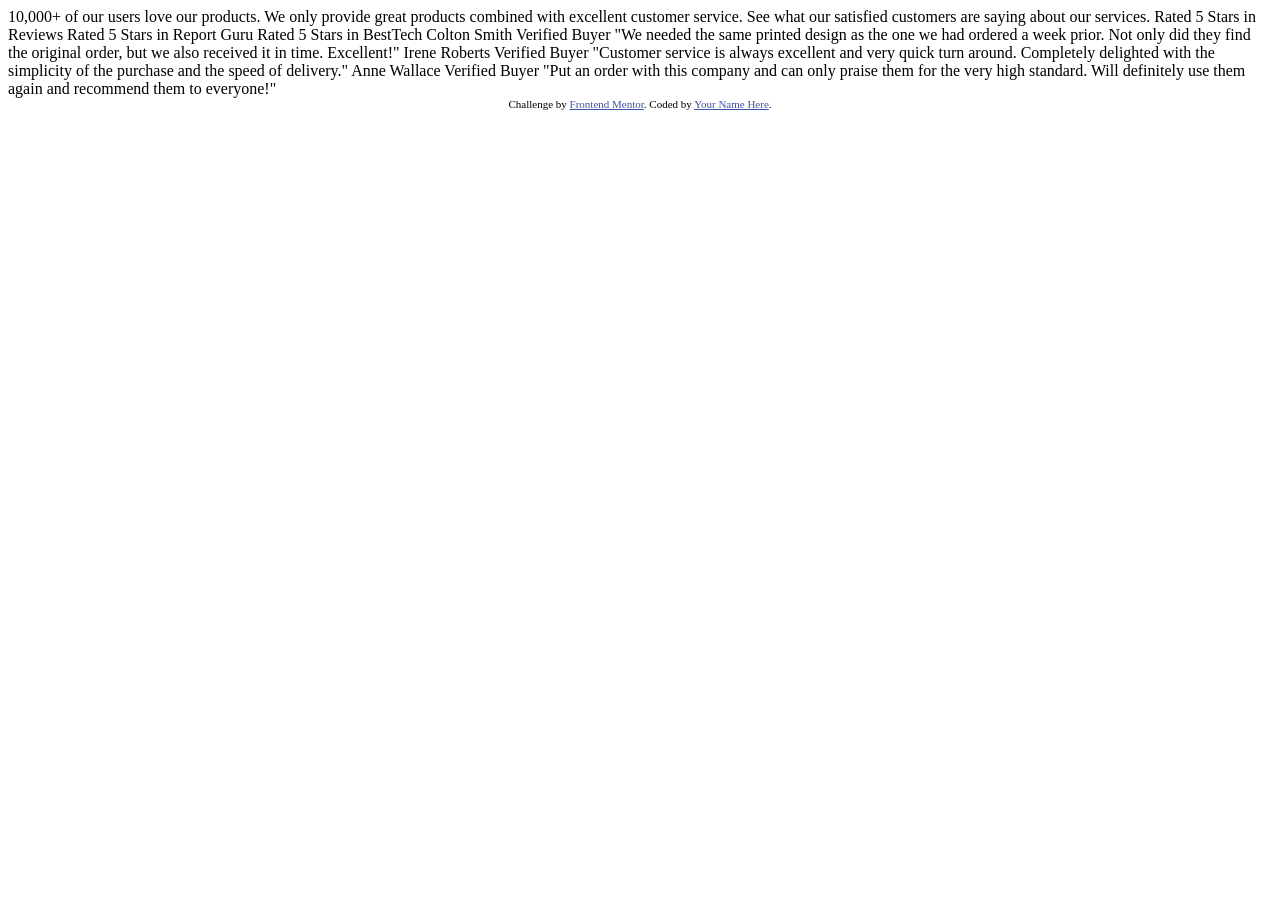
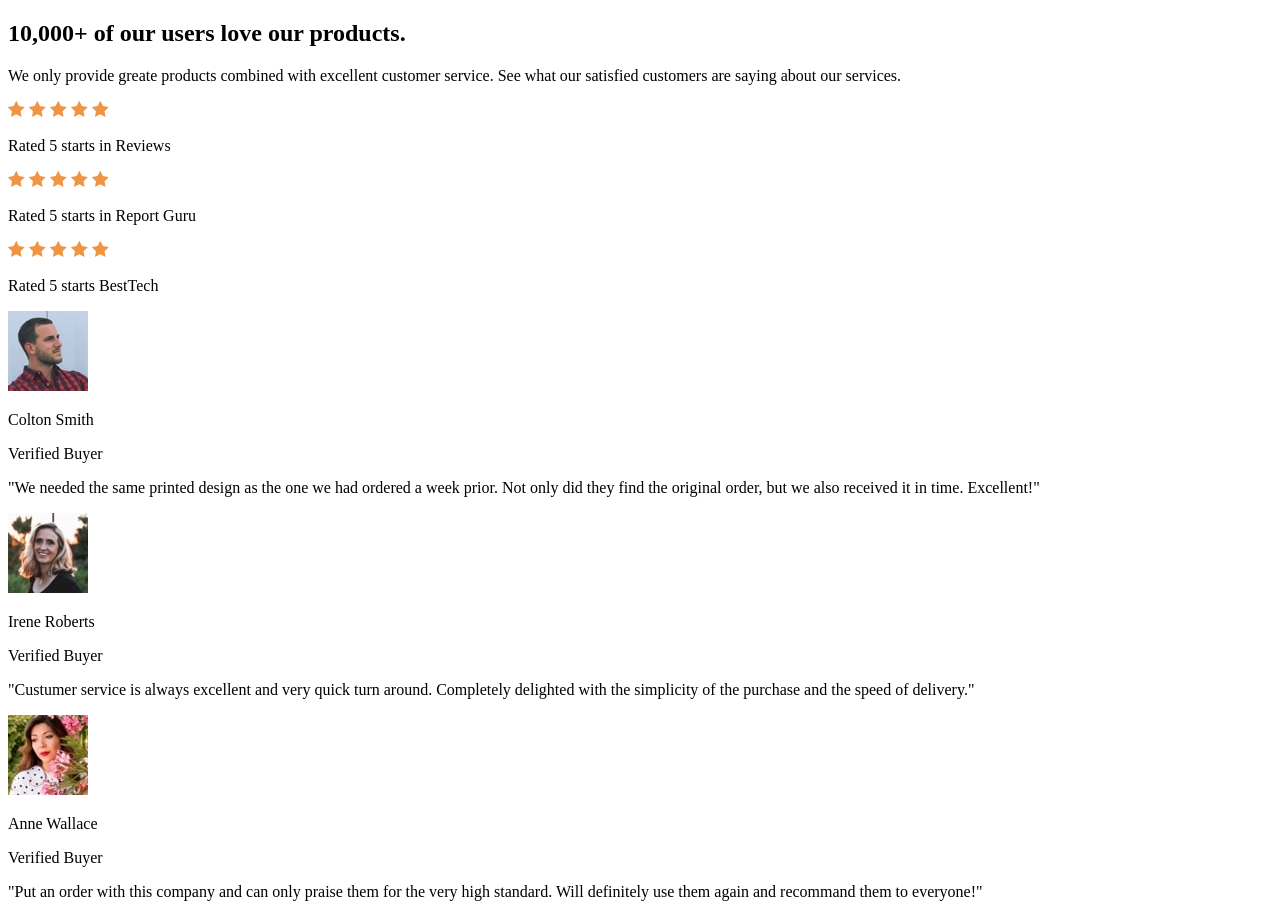
Before and after one commit to fayiz770/social-proof-section-master, a plain HTML site: page index.html in a window 1280 px wide. Before the commit the page ends 800 px from the top, so only its background shows below. Drawn offline with Linux system fonts and the light colour scheme.

Commit message:
the html phase finished

```diff
--- a/index.html
+++ b/index.html
@@ -3,8 +3,6 @@
   <head>
     <meta charset="UTF-8" />
     <meta name="viewport" content="width=device-width, initial-scale=1.0" />
-    <!-- displays site properly based on user's device -->
-
     <link
       rel="icon"
       type="image/png"
@@ -12,50 +10,92 @@
       href="./images/favicon-32x32.png"
     />
 
-    <title>Frontend Mentor | Social proof section</title>
-
-    <!-- Feel free to remove these styles or customise in your own stylesheet 👍 -->
-    <style>
-      .attribution {
-        font-size: 11px;
-        text-align: center;
-      }
-      .attribution a {
-        color: hsl(228, 45%, 44%);
-      }
-    </style>
+    <title>Social proof section</title>
   </head>
   <body>
-    10,000+ of our users love our products.
-
-    We only provide great products combined with excellent customer service.
-    See what our satisfied customers are saying about our services.
-
-    Rated 5 Stars in Reviews
-    Rated 5 Stars in Report Guru
-    Rated 5 Stars in BestTech
-
-    Colton Smith
-    Verified Buyer
-    "We needed the same printed design as the one we had ordered a week prior.
-    Not only did they find the original order, but we also received it in time.
-    Excellent!"
-
-    Irene Roberts
-    Verified Buyer
-    "Customer service is always excellent and very quick turn around. Completely
-    delighted with the simplicity of the purchase and the speed of delivery."
-
-    Anne Wallace
-    Verified Buyer
-    "Put an order with this company and can only praise them for the very high
-    standard. Will definitely use them again and recommend them to everyone!"
-
-    <div class="attribution">
-      Challenge by
-      <a href="https://www.frontendmentor.io?ref=challenge" target="_blank"
-        >Frontend Mentor</a
-      >. Coded by <a href="#">Your Name Here</a>.
-    </div>
+    <article class="article">
+      <h1 class="title">
+        10,000+ of our users love our products.
+      </h1>
+      <p class="text">
+        We only provide greate products combined with excellent customer service.
+        See what our satisfied customers are saying about our services.
+      </p>
+      <div class="rate">
+        <div class="stars">
+          <img src="images/icon-star.svg" alt="icon-star">
+          <img src="images/icon-star.svg" alt="icon-star">
+          <img src="images/icon-star.svg" alt="icon-star">
+          <img src="images/icon-star.svg" alt="icon-star">
+          <img src="images/icon-star.svg" alt="icon-star">
+        </div>
+        <p class="rate-text">
+          Rated 5 starts in Reviews
+        </p>
+      </div>
+      <div class="rate">
+        <div class="stars">
+          <img src="images/icon-star.svg" alt="icon-star">
+          <img src="images/icon-star.svg" alt="icon-star">
+          <img src="images/icon-star.svg" alt="icon-star">
+          <img src="images/icon-star.svg" alt="icon-star">
+          <img src="images/icon-star.svg" alt="icon-star">
+        </div>
+        <p class="rate-text">
+          Rated 5 starts in Report Guru
+        </p>
+      </div>
+      <div class="rate">
+        <div class="stars">
+          <img src="images/icon-star.svg" alt="icon-star">
+          <img src="images/icon-star.svg" alt="icon-star">
+          <img src="images/icon-star.svg" alt="icon-star">
+          <img src="images/icon-star.svg" alt="icon-star">
+          <img src="images/icon-star.svg" alt="icon-star">
+        </div>
+        <p class="rate-text">
+          Rated 5 starts BestTech
+        </p>
+      </div>
+      <div class="card">
+        <div class="profile">
+          <img src="images/image-colton.jpg" alt="image-colton">
+          <div class="profile-info">
+            <p class="full-name">Colton Smith</p>
+            <p class="verified">Verified Buyer</p>
+          </div>
+        </div>
+        <p class="profile-text">
+          "We needed the same printed design as the one we had ordered a week prior.
+           Not only did they find the original order, but we also received it in time. Excellent!"
+        </p>
+      </div>
+      <div class="card">
+        <div class="profile">
+          <img src="images/image-irene.jpg" alt="image-irene">
+          <div class="profile-info">
+            <p class="full-name">Irene Roberts</p>
+            <p class="verified">Verified Buyer</p>
+          </div>
+        </div>
+        <p class="profile-text">
+          "Custumer service is always excellent and very quick turn around.
+          Completely delighted with the simplicity of the purchase and the speed of delivery."
+        </p>
+      </div>
+      <div class="card">
+        <div class="profile">
+          <img src="images/image-anne.jpg" alt="image-anne">
+          <div class="profile-info">
+            <p class="full-name">Anne Wallace</p>
+            <p class="verified">Verified Buyer</p>
+          </div>
+        </div>
+        <p class="profile-text">
+          "Put an order with this company and can only praise them for the very high standard.
+          Will definitely use them again and recommand them to everyone!"
+        </p>
+      </div>
+    </article>
   </body>
 </html>
```
